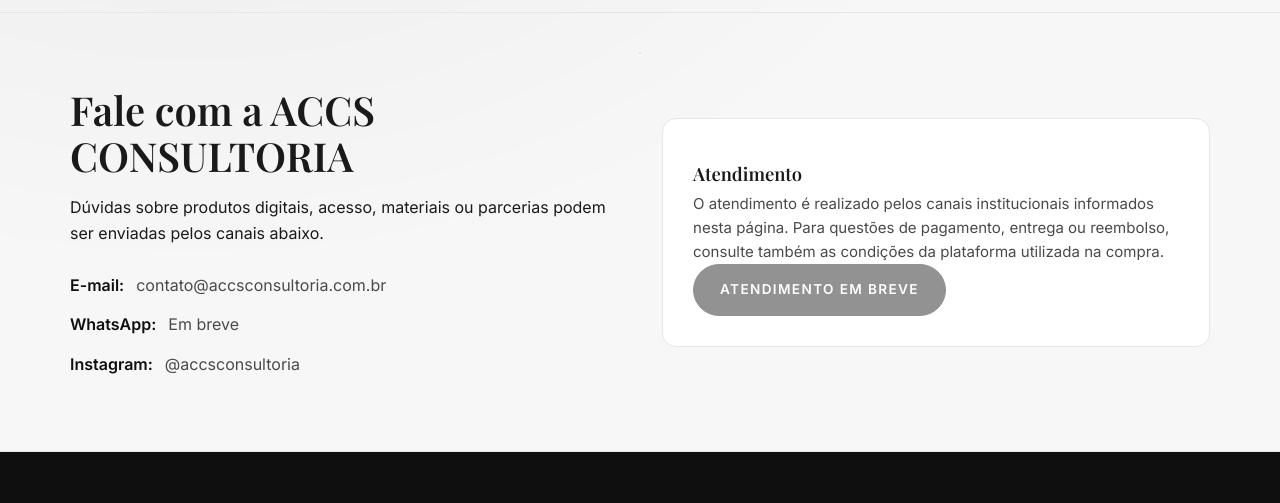
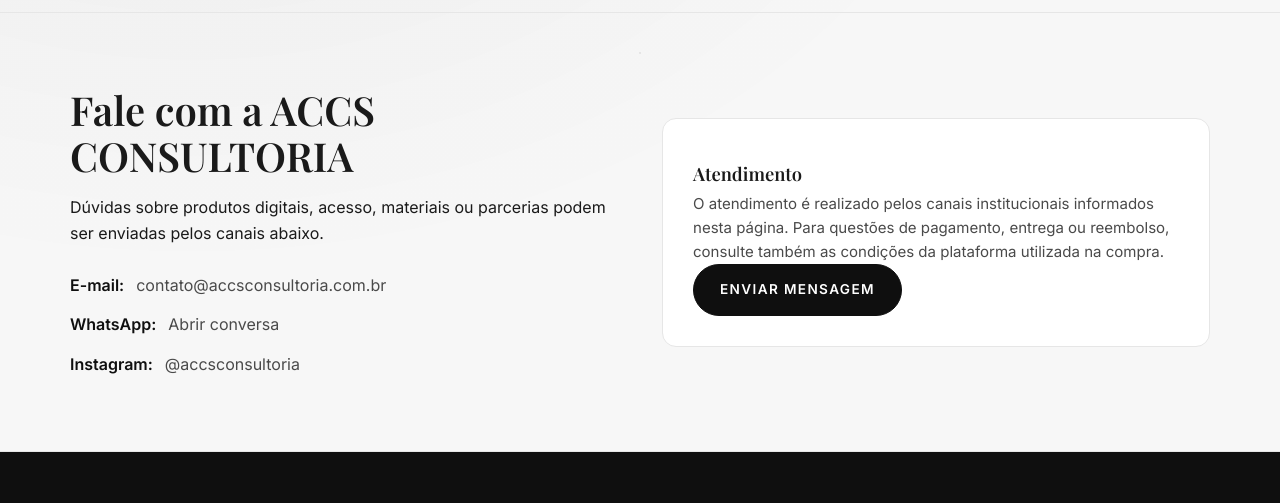
Before and after one commit to accsconsultoria/accsconsultoria.github.io, a plain HTML site: page index.html in a window 1280 px wide. Shown: the part 1947-2450 px from the top of the page. Drawn offline with nearby package versions, Linux system fonts and the light colour scheme.

Commit message:
Configura número oficial de atendimento no WhatsApp
Substitui o número pendente pelo número informado pelo responsável.

Co-Authored-By: Claude Haiku 5.5 <noreply@anthropic.com>
Claude-Session: https://claude.ai/code/session_01AUqTdpbFUk6NyjTKnptRy8

```diff
--- a/index.html
+++ b/index.html
@@ -772,7 +772,7 @@
       nome: "ACCS CONSULTORIA",
       descricaoCurta: "Conteúdos digitais selecionados para aprendizado, prática e desenvolvimento profissional.",
       email: "contato@accsconsultoria.com.br",
-      whatsapp: "", // Pendente: cole o número oficial no formato https://wa.me/55DDDNUMERO (somente dígitos).
+      whatsapp: "https://wa.me/5561981594773",
       instagram: "https://instagram.com/accsconsultoria",
 
       /*
```
